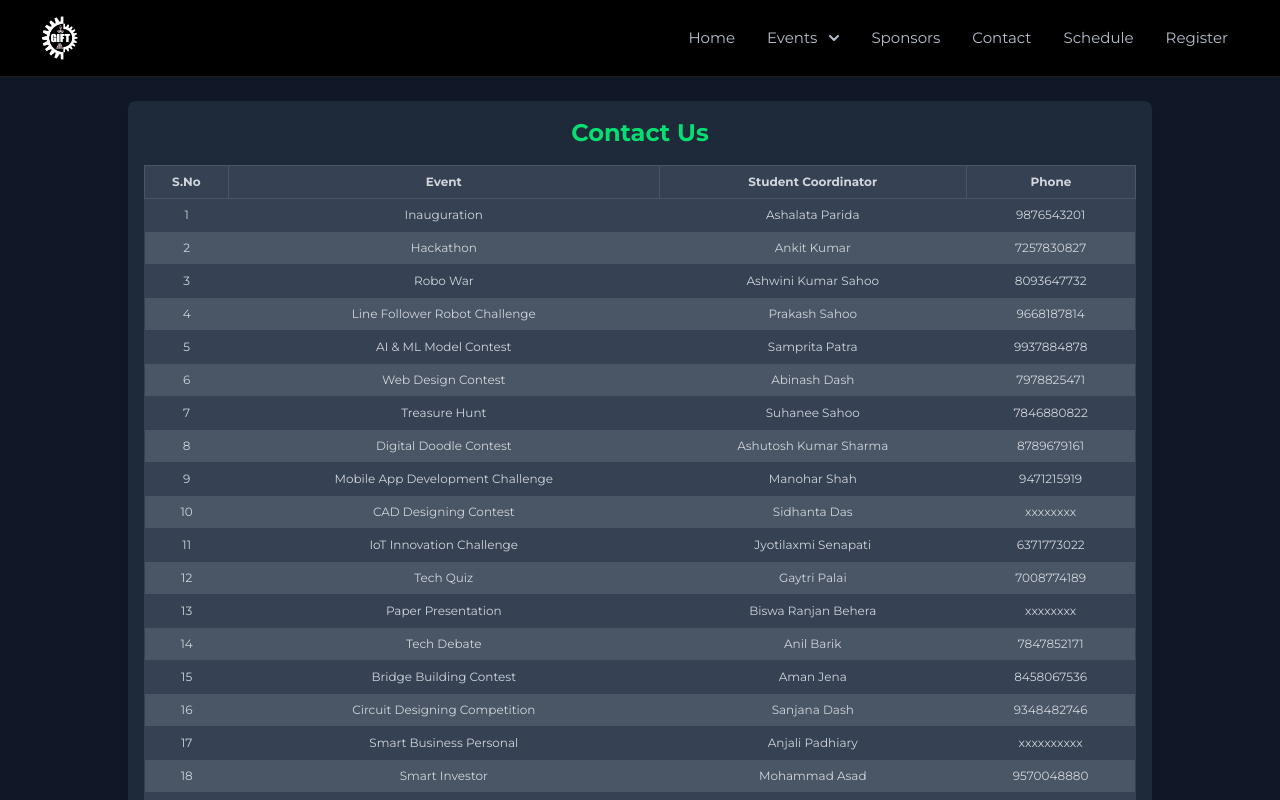
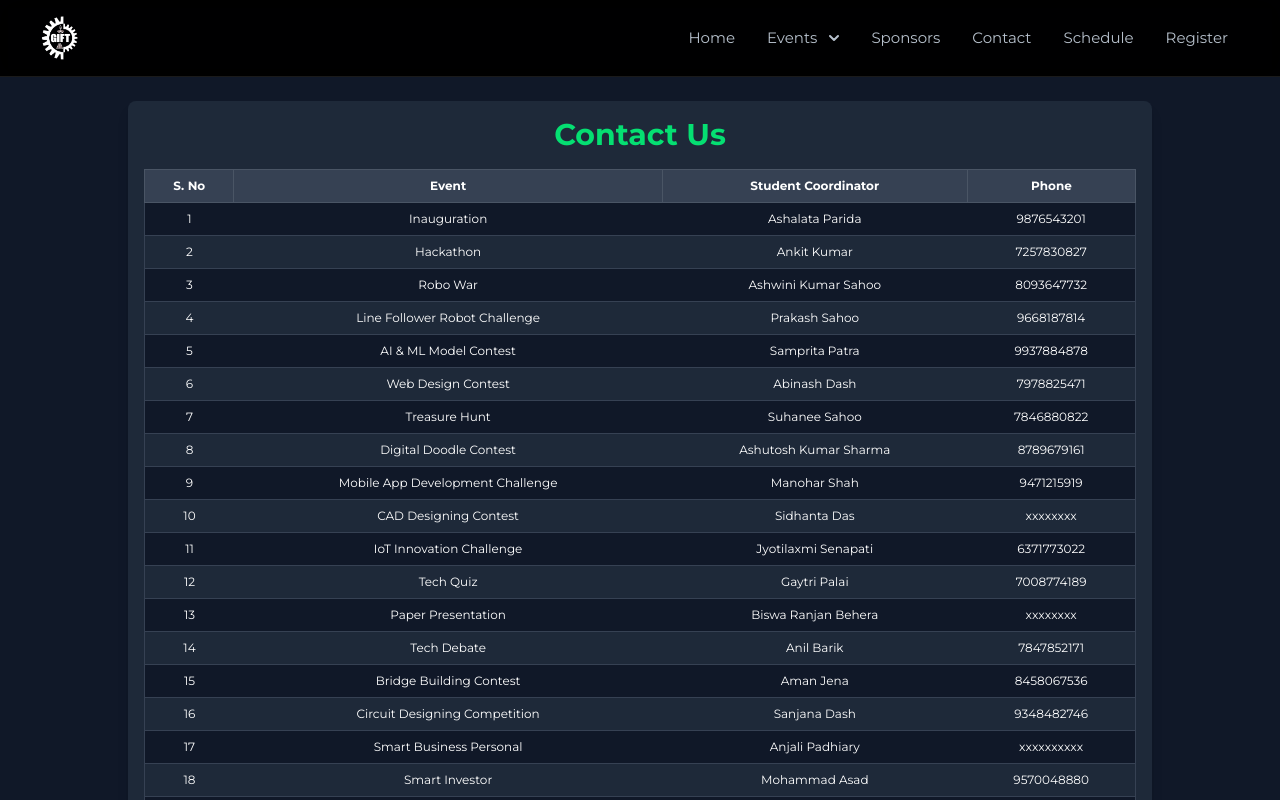
Before and after one commit to ankitku3101/festronix, a Next.js app: page /events/contacts in a window 1280 px wide. Shown: the top 800 px of the page. Built offline with nearby package versions, Linux system fonts and the light colour scheme.

Commit message:
changed the bg color

```diff
--- a/pages/Contacts.tsx
+++ b/pages/Contacts.tsx
@@ -27,14 +27,14 @@ const Contacts = () => {
   ];
 
   return (
-    <section className="flex items-center justify-center min-h-screen bg-gray-900 text-gray-300 p-6">
+    <section className="flex items-center justify-center min-h-screen bg-gray-900 text-white p-6">
       <div className="max-w-5xl w-full bg-gray-800 p-4 rounded-lg shadow-lg">
-        <h2 className="text-2xl font-bold text-center mb-4 text-green-400">Contact Us</h2>
+        <h2 className="text-3xl font-bold text-center mb-4 text-green-400">Contact Us</h2>
         <div className="overflow-x-auto">
-          <table className="w-full border border-gray-700 rounded-lg shadow-md text-xs">
+          <table className="w-full border border-gray-700 rounded-lg shadow-md text-sm">
             <thead>
-              <tr className="bg-gray-700 text-gray-300 text-xs">
-                <th className="p-2 border border-gray-600 text-center">S.No</th>
+              <tr className="bg-gray-700 text-white text-xs">
+                <th className="p-2 border border-gray-600 text-center">S. No</th>
                 <th className="p-2 border border-gray-600 text-center">Event</th>
                 <th className="p-2 border border-gray-600 text-center">Student Coordinator</th>
                 <th className="p-2 border border-gray-600 text-center">Phone</th>
@@ -42,12 +42,7 @@ const Contacts = () => {
             </thead>
             <tbody>
               {contacts.map((contact, index) => (
-                <tr
-                  key={index}
-                  className={`border-b border-gray-700 text-center ${
-                    index % 2 === 0 ? "bg-gray-700" : "bg-gray-600"
-                  }`}
-                >
+                <tr key={index} className="border-b border-gray-700 text-center odd:bg-gray-900 even:bg-gray-800 text-xs">
                   <td className="p-2">{index + 1}</td>
                   <td className="p-2">{contact.event}</td>
                   <td className="p-2">{contact.name}</td>
```
